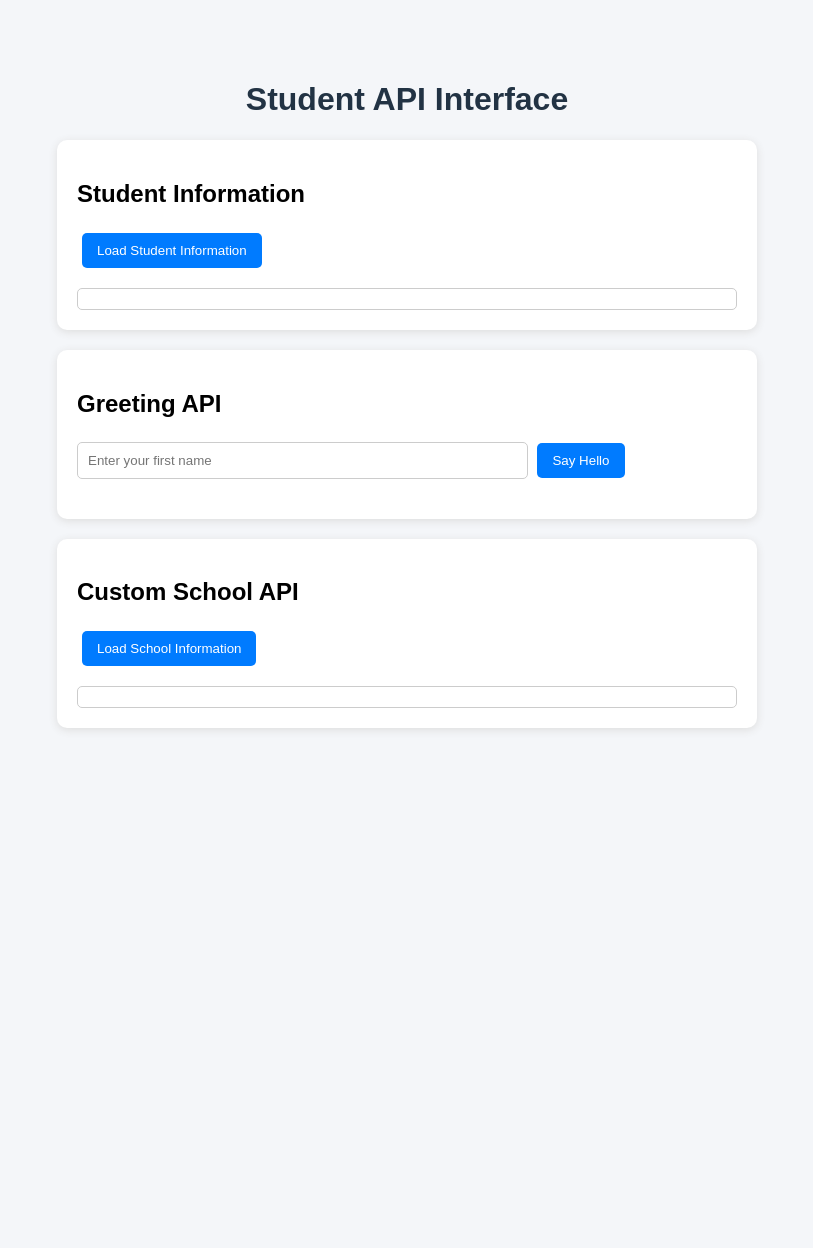
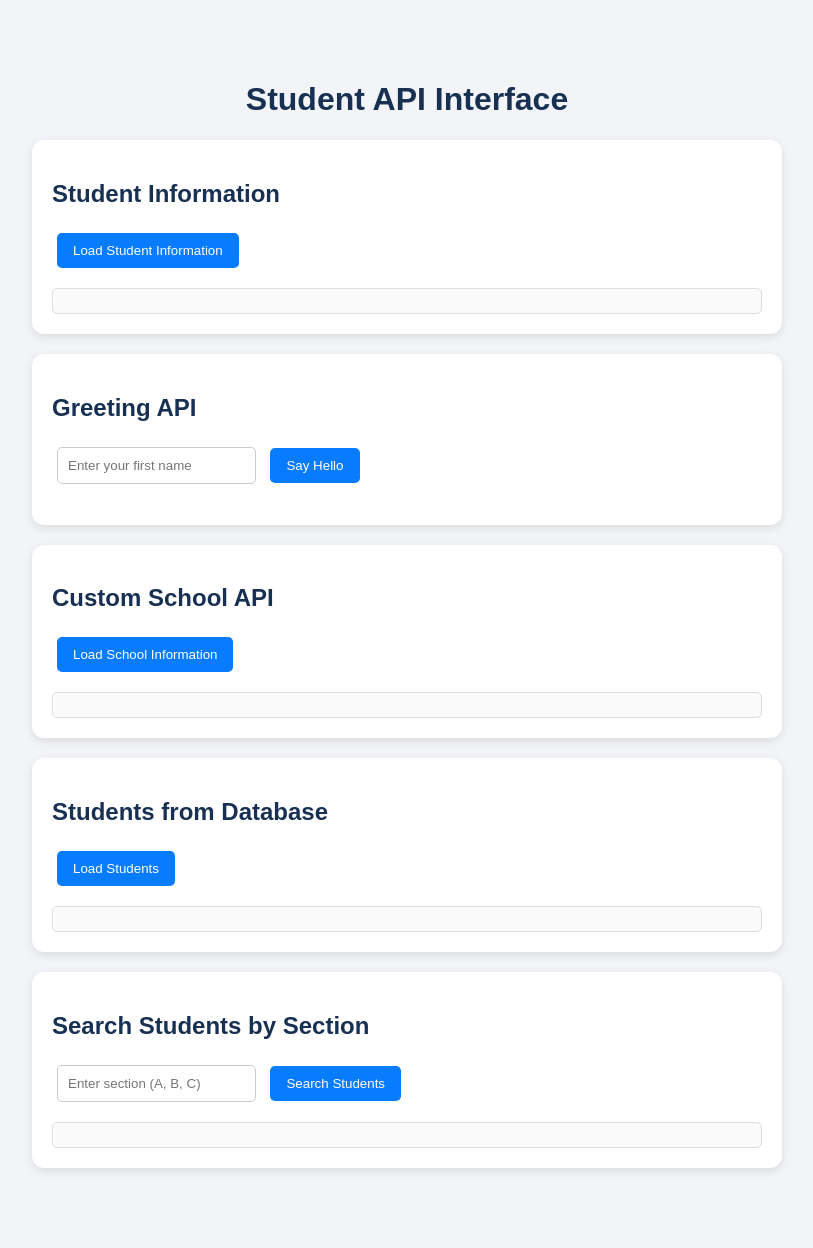
Before and after one commit to Jordan-aa19/jonardalipala, a Flask app: page / in a window 1280 px wide. Shown: the whole page, without its empty margins (233-1046 px from the left). Before the commit the page ends 731 px from the top, so only its background shows below. Run offline with Flask 3, Linux system fonts and the light colour scheme.

Commit message:
Integrate SQLite database with Flask API

```diff
--- a/app.py
+++ b/app.py
@@ -1,16 +1,25 @@
 
+import sqlite3
+import os
 from flask import Flask, jsonify, request, render_template
 
 app = Flask(__name__)
 
+# Database connection
+def get_db_connection():
+    db_path = os.path.join(app.root_path, 'students.db')
+    conn = sqlite3.connect(db_path)
+    conn.row_factory = sqlite3.Row
+    return conn
 
-# Home page
+
+# HOME PAGE
 @app.route('/')
 def home():
     return render_template('index.html')
 
 
-# Student Information API
+# ACTIVITY 6: STUDENT INFORMATION API
 @app.route('/student')
 def get_student():
     return jsonify({
@@ -22,7 +31,7 @@ def get_student():
     })
 
 
-# Greeting API
+# ACTIVITY 6: GREETING API
 @app.route('/hello')
 def say_hello():
     name = request.args.get('name', 'Student')
@@ -32,16 +41,62 @@ def say_hello():
     })
 
 
-# Custom API Endpoint
+# CUSTOM SCHOOL API
 @app.route('/school')
 def get_school():
     return jsonify({
-        "school_name": "ISUSFT",
+        "school_name": "ISUFST",
         "location": "Philippines",
-        "course": "Information Technology",
-        "message": "Welcome to our school!"
+        "program": "BSIT",
+        "department": "Information Technology"
     })
 
 
+# ACTIVITY 7: GET ALL STUDENTS
+@app.route('/students')
+def get_students():
+    conn = get_db_connection()
+
+    students = conn.execute(
+        'SELECT * FROM students'
+    ).fetchall()
+
+    conn.close()
+
+    return jsonify([dict(student) for student in students])
+
+
+# ACTIVITY 7: GET ONE STUDENT BY ID
+@app.route('/students/<int:id>')
+def get_student_by_id(id):
+    conn = get_db_connection()
+
+    student = conn.execute(
+        'SELECT * FROM students WHERE id = ?', (id,)
+    ).fetchone()
+
+    conn.close()
+
+    if student is None:
+        return jsonify({"error": "Student not found"}), 404
+
+    return jsonify(dict(student))
+
+
+# ADDITIONAL API: SEARCH STUDENTS BY SECTION
+@app.route('/students/section/<section>')
+def get_students_by_section(section):
+    conn = get_db_connection()
+
+    students = conn.execute(
+        'SELECT * FROM students WHERE section = ?',
+        (section.upper(),)
+    ).fetchall()
+
+    conn.close()
+
+    return jsonify([dict(student) for student in students])
+
+
 if __name__ == '__main__':
-    app.run(debug=True)
+    app.run(debug=True, port=5001)
--- a/templates/index.html
+++ b/templates/index.html
@@ -1,57 +1,71 @@
 
 <!DOCTYPE html>
-<html>
+<html lang="en">
+
 <head>
+    <meta charset="UTF-8">
+    <meta name="viewport" content="width=device-width, initial-scale=1.0">
+
     <title>Student API Interface</title>
 
     <style>
         body {
             font-family: Arial, sans-serif;
-            max-width: 700px;
+            background: #f2f4f8;
+            max-width: 750px;
             margin: 40px auto;
             padding: 20px;
-            background-color: #f4f6f9;
         }
 
         h1 {
             text-align: center;
-            color: #234;
+            color: #183153;
         }
 
-        .container {
+        .card {
             background: white;
             padding: 20px;
             margin-bottom: 20px;
-            border-radius: 10px;
-            box-shadow: 0 2px 8px #ddd;
+            border-radius: 12px;
+            box-shadow: 0 3px 10px rgba(0,0,0,0.1);
         }
 
         button {
-            padding: 10px 15px;
-            margin: 5px;
-            background-color: #007bff;
+            background: #087cff;
             color: white;
+            padding: 10px 16px;
             border: none;
             border-radius: 5px;
             cursor: pointer;
+            margin: 5px;
         }
 
         button:hover {
-            background-color: #0056b3;
+            background: #0056b3;
         }
 
         input {
             padding: 10px;
-            width: 65%;
             border: 1px solid #ccc;
             border-radius: 5px;
+            margin: 5px;
         }
 
-        #result, #schoolResult {
+        .result {
             margin-top: 15px;
-            padding: 10px;
-            border: 1px solid #ccc;
+            padding: 12px;
+            border: 1px solid #ddd;
             border-radius: 5px;
+            background: #fafafa;
+        }
+
+        .student {
+            padding: 12px;
+            border-bottom: 1px solid #ddd;
+        }
+
+        h2 {
+            color: #183153;
         }
     </style>
 </head>
@@ -60,19 +74,23 @@
 
     <h1>Student API Interface</h1>
 
-    <!-- Student Information -->
-    <div class="container">
+    <!-- STUDENT INFORMATION -->
+    <div class="card">
+
         <h2>Student Information</h2>
 
         <button onclick="loadStudent()">
             Load Student Information
         </button>
 
-        <div id="result"></div>
+        <div id="result" class="result"></div>
+
     </div>
 
-    <!-- Greeting API -->
-    <div class="container">
+
+    <!-- GREETING API -->
+    <div class="card">
+
         <h2>Greeting API</h2>
 
         <input
@@ -86,30 +104,73 @@
         </button>
 
         <p id="greeting"></p>
+
     </div>
 
-    <!-- Custom API -->
-    <div class="container">
+
+    <!-- CUSTOM SCHOOL API -->
+    <div class="card">
+
         <h2>Custom School API</h2>
 
         <button onclick="loadSchool()">
             Load School Information
         </button>
 
-        <div id="schoolResult"></div>
+        <div id="schoolResult" class="result"></div>
+
     </div>
+
+
+    <!-- DATABASE STUDENTS -->
+    <div class="card">
+
+        <h2>Students from Database</h2>
+
+        <button onclick="loadStudents()">
+            Load Students
+        </button>
+
+        <div id="studentList" class="result"></div>
+
+    </div>
+
+
+    <!-- SEARCH BY SECTION -->
+    <div class="card">
+
+        <h2>Search Students by Section</h2>
+
+        <input
+            type="text"
+            id="sectionInput"
+            placeholder="Enter section (A, B, C)"
+        >
+
+        <button onclick="searchSection()">
+            Search Students
+        </button>
+
+        <div id="sectionResult" class="result"></div>
+
+    </div>
+
 
     <script>
 
-        // Load Student Information
+        // STUDENT INFORMATION
         function loadStudent() {
 
             fetch('/student')
-            .then(response => response.json())
+            .then(response => {
+                if (!response.ok) {
+                    throw new Error('Student API error');
+                }
+                return response.json();
+            })
             .then(data => {
 
                 document.getElementById('result').innerHTML =
-
                     '<p><b>Student ID:</b> ' + data.student_id + '</p>' +
                     '<p><b>Name:</b> ' + data.name + '</p>' +
                     '<p><b>Program:</b> ' + data.program + '</p>' +
@@ -118,18 +179,18 @@
 
             })
             .catch(error => {
-
                 document.getElementById('result').innerText =
                     'Unable to retrieve data.';
+            });
 
-            });
         }
 
 
-        // Greeting API
+        // GREETING API
         function sayHello() {
 
-            const name = document.getElementById('nameInput').value;
+            const name =
+                document.getElementById('nameInput').value;
 
             fetch('/hello?name=' + encodeURIComponent(name))
             .then(response => response.json())
@@ -145,22 +206,27 @@
                     'Unable to retrieve greeting.';
 
             });
+
         }
 
 
-        // Custom School API
+        // CUSTOM SCHOOL API
         function loadSchool() {
 
             fetch('/school')
-            .then(response => response.json())
+            .then(response => {
+                if (!response.ok) {
+                    throw new Error('School API error');
+                }
+                return response.json();
+            })
             .then(data => {
 
                 document.getElementById('schoolResult').innerHTML =
-
                     '<p><b>School:</b> ' + data.school_name + '</p>' +
                     '<p><b>Location:</b> ' + data.location + '</p>' +
-                    '<p><b>Course:</b> ' + data.course + '</p>' +
-                    '<p><b>Message:</b> ' + data.message + '</p>';
+                    '<p><b>Program:</b> ' + data.program + '</p>' +
+                    '<p><b>Department:</b> ' + data.department + '</p>';
 
             })
             .catch(error => {
@@ -169,6 +235,97 @@
                     'Unable to retrieve school information.';
 
             });
+
+        }
+
+
+        // LOAD ALL STUDENTS FROM DATABASE
+        function loadStudents() {
+
+            fetch('/students')
+            .then(response => {
+                if (!response.ok) {
+                    throw new Error('Database API error');
+                }
+                return response.json();
+            })
+            .then(data => {
+
+                let output = '';
+
+                data.forEach(student => {
+
+                    output +=
+                        '<div class="student">' +
+                        '<b>' + student.student_id + '</b> - ' +
+                        student.name + '<br>' +
+                        student.program + ' | Year ' +
+                        student.year + ' | Section ' +
+                        student.section +
+                        '</div>';
+
+                });
+
+                document.getElementById('studentList').innerHTML =
+                    output || 'No student records found.';
+
+            })
+            .catch(error => {
+
+                document.getElementById('studentList').innerText =
+                    'Unable to retrieve student records.';
+
+            });
+
+        }
+
+
+        // SEARCH STUDENTS BY SECTION
+        function searchSection() {
+
+            const section =
+                document.getElementById('sectionInput').value.trim();
+
+            if (!section) {
+                document.getElementById('sectionResult').innerText =
+                    'Please enter a section.';
+                return;
+            }
+
+            fetch('/students/section/' + encodeURIComponent(section))
+            .then(response => {
+                if (!response.ok) {
+                    throw new Error('Section API error');
+                }
+                return response.json();
+            })
+            .then(data => {
+
+                let output = '';
+
+                data.forEach(student => {
+
+                    output +=
+                        '<div class="student">' +
+                        '<b>' + student.name + '</b><br>' +
+                        student.student_id + ' | ' +
+                        student.program + ' | Year ' +
+                        student.year +
+                        '</div>';
+
+                });
+
+                document.getElementById('sectionResult').innerHTML =
+                    output || 'No students found in this section.';
+
+            })
+            .catch(error => {
+
+                document.getElementById('sectionResult').innerText =
+                    'Unable to search students.';
+
+            });
+
         }
 
     </script>
```
Also changed, not shown: init_db.py (added, +42 -0 lines), students.db (added).
